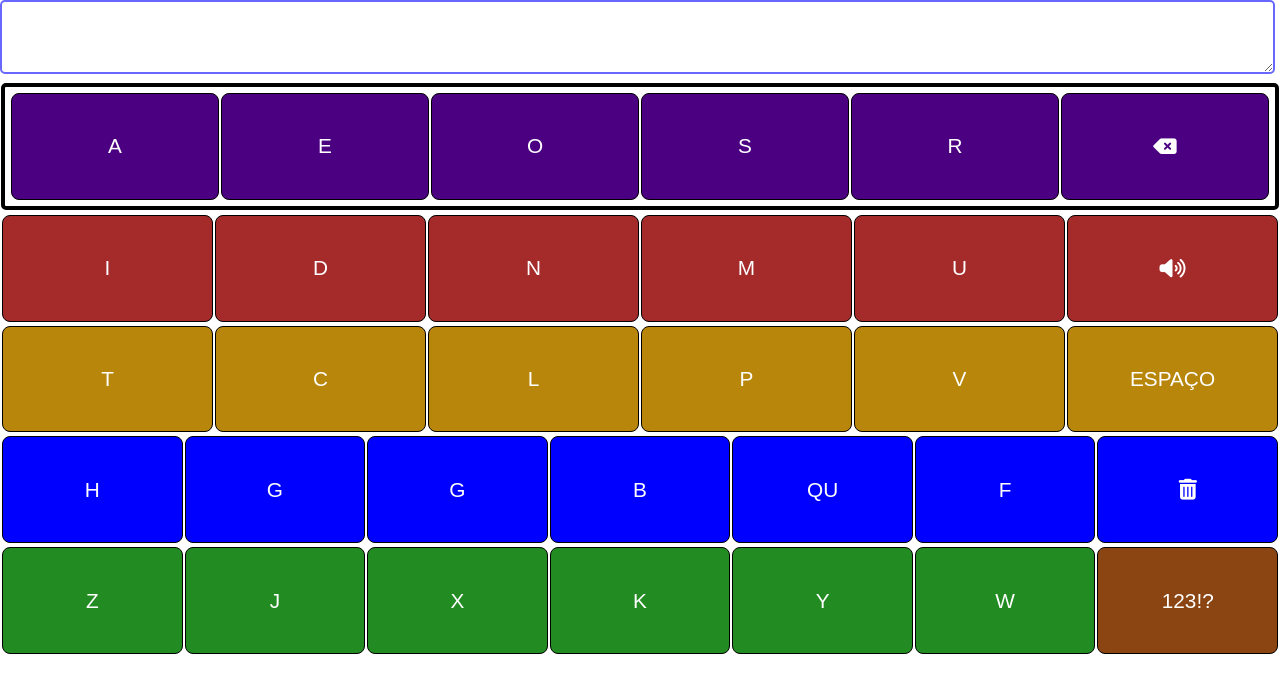
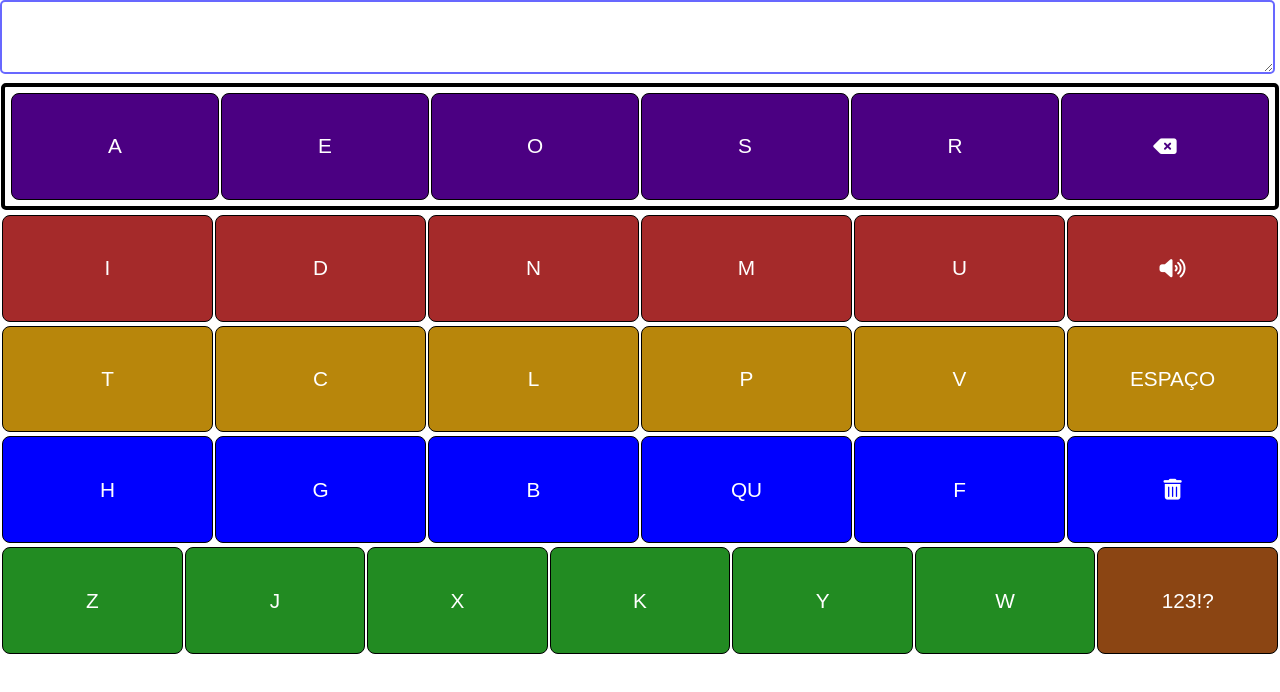
Before and after one commit to eduardooarruda/TCC, a website built with Vite: page loquiOculis/index.html in a window 1280 px wide. Built offline with nearby package versions, Linux system fonts and the light colour scheme.

Commit message:
mudei o icon da aplicação

```diff
--- a/loquiOculis/index.html
+++ b/loquiOculis/index.html
@@ -2,7 +2,7 @@
 <html lang="pt-br">
   <head>
     <meta charset="UTF-8" />
-    <!-- <link rel="icon" type="image/svg+xml" href="" /> -->
+    <link rel="icon" type="image/svg+xml" href="media/focus.png" />
     <meta name="viewport" content="width=device-width, initial-scale=1.0" />
     <link rel="stylesheet" href="./Styles/style2.css" />
     <script
@@ -50,7 +50,6 @@
         <div id="linha-4" class="linha">
           <div id="H" class="tecla letra tecla-linha-4">H</div>
           <div id="G" class="tecla letra tecla-linha-4">G</div>
-          <div id="G" class="tecla letra tecla-linha-4">G</div>
           <div id="B" class="tecla letra tecla-linha-4">B</div>
           <div id="QU" class="tecla letra tecla-linha-4">QU</div>
           <div id="F" class="tecla letra tecla-linha-4">F</div>
```
Also changed, not shown: loquiOculis/media/focus.png (added).
